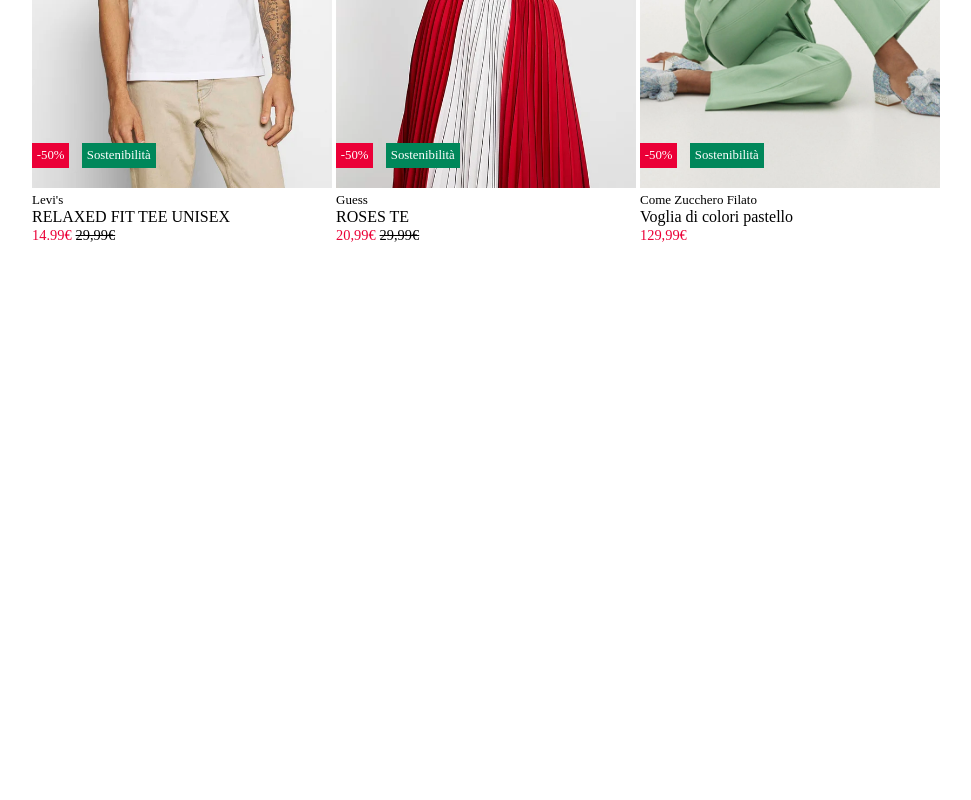
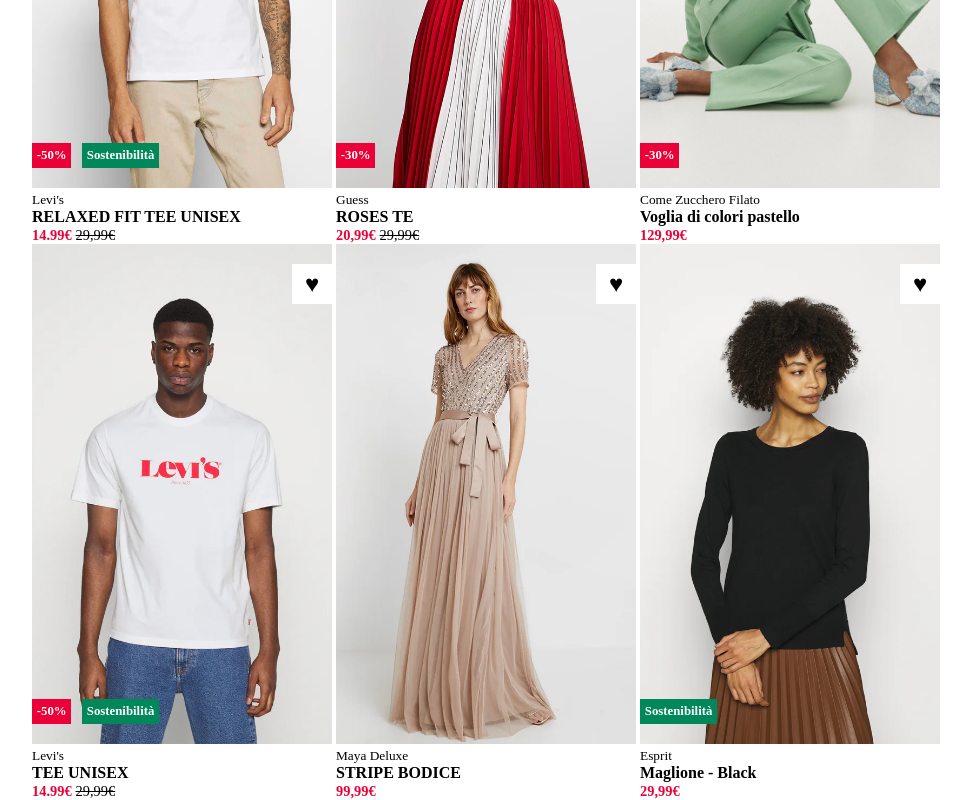
Before and after one commit to robertolatini31/html-css-boolando, a plain HTML site: page index.html in a window 1280 px wide. Shown: the part 312-1112 px from the top of the page, without its empty margins (154-1125 px from the left). Before the commit the page ends 800 px from the top, so only its background shows below. Drawn offline with Linux system fonts and the light colour scheme.

Commit message:
add second section

```diff
--- a/css/style.css
+++ b/css/style.css
@@ -71,17 +71,22 @@ img {
     bottom: 20px;
     padding: 0.3rem;
     font-size: 0.8rem;
+    font-weight: 600;
 }
 
 
-.sustainability {
+ .sustainability {
     position: absolute;
     bottom: 20px;
-    left: 50px;
     background-color: var(--sustainability-bgcolor);
     padding: 0.3rem;
     font-size: 0.8rem;
     color: var(--sustainability-color);
+    font-weight: 600;
+}
+
+div.discount + .sustainability {
+    left: 50px;
 }
 
 .favorites {
@@ -104,12 +109,12 @@ img {
 }
 
 .brand {
-    font-size: small;
+    font-size: smaller;
     font-weight: 100;
 }
 
 .product {
-    font-weight: 500;
+    font-weight: 600;
 }
 
 .original_price {
@@ -120,4 +125,5 @@ img {
 .discounted_price {
     color: var(--discount-bgcolor);
     font-size: 0.9rem;
+    font-weight: 600;
 }
--- a/index.html
+++ b/index.html
@@ -32,7 +32,7 @@
             <!-- /.favorites -->
 
         </div>
-        <!-- /.slot -->
+        <!-- /.slot1 -->
 
         <div class="slot">
 
@@ -40,17 +40,14 @@
 
             <img class="invisible" src="./img/2b.webp" alt="">
 
-            <div class="discount">-50%</div>
+            <div class="discount">-30%</div>
             <!-- /.discount -->
-
-            <div class="sustainability">Sostenibilità</div>
-            <!-- /.sustainability -->
 
             <button class="favorites">&hearts;</button>
             <!-- /.favorites -->
 
         </div>
-        <!-- /.slot -->
+        <!-- /.slot2 -->
 
         <div class="slot">
 
@@ -58,17 +55,14 @@
 
             <img class="invisible" src="./img/3b.webp" alt="">
 
-            <div class="discount">-50%</div>
+            <div class="discount">-30%</div>
             <!-- /.discount -->
-
-            <div class="sustainability">Sostenibilità</div>
-            <!-- /.sustainability -->
 
             <button class="favorites">&hearts;</button>
             <!-- /.favorites -->
 
         </div>
-        <!-- /.slot -->
+        <!-- /.slot3 -->
 
         <div class="description">
 
@@ -120,7 +114,103 @@
 
 
     </div>
-    <!-- /.contenitor -->
+    <!-- /.contenitor1 -->
+
+    <div class="contenitor">
+
+        <div class="slot">
+
+            <img src="./img/4.webp" alt="">
+
+            <img class="invisible" src="./img/4b.webp" alt="">
+
+            <div class="discount">-50%</div>
+            <!-- /.discount -->
+
+            <div class="sustainability">Sostenibilità</div>
+            <!-- /.sustainability -->
+
+            <button class="favorites">&hearts;</button>
+            <!-- /.favorites -->
+
+        </div>
+        <!-- /.slot4 -->
+
+        <div class="slot">
+
+            <img src="./img/5.webp" alt="">
+
+            <img class="invisible" src="./img/5b.webp" alt="">
+
+            <button class="favorites">&hearts;</button>
+            <!-- /.favorites -->
+
+        </div>
+        <!-- /.slot5 -->
+
+        <div class="slot">
+
+            <img src="./img/6.webp" alt="">
+
+            <img class="invisible" src="./img/6b.webp" alt="">
+
+            <div class="sustainability">Sostenibilità</div>
+            <!-- /.sustainability -->
+
+            <button class="favorites">&hearts;</button>
+            <!-- /.favorites -->
+
+        </div>
+        <!-- /.slot6 -->
+
+        <div class="description">
+
+            <div class="brand">Levi's</div>
+            <!-- /.brand -->
+
+            <div class="product">TEE UNISEX</div>
+            <!-- /.product -->
+
+            <span class="discounted_price">14.99&euro;</span>
+            <!-- /.discounted_price -->
+
+            <span class="original_price">29,99&euro;</span>
+            <!-- /.original_price -->
+
+        </div>
+        <!-- /.description product4 -->
+
+        <div class="description">
+
+            <div class="brand">Maya Deluxe</div>
+            <!-- /.brand -->
+
+            <div class="product">STRIPE BODICE</div>
+            <!-- /.product -->
+
+            <span class="discounted_price">99,99&euro;</span>
+            <!-- /.discounted_price -->
+
+        </div>
+        <!-- /.description product5 -->
+
+        <div class="description">
+
+            <div class="brand">Esprit</div>
+            <!-- /.brand -->
+
+            <div class="product">Maglione - Black</div>
+            <!-- /.product -->
+
+            <span class="discounted_price">29,99&euro;</span>
+            <!-- /.discounted_price -->
+
+        </div>
+        <!-- /.description product3 -->
+
+
+    </div>
+    <!-- /.contenitor2 -->
 
 </main>
 <!-- /#site_main -->
```
